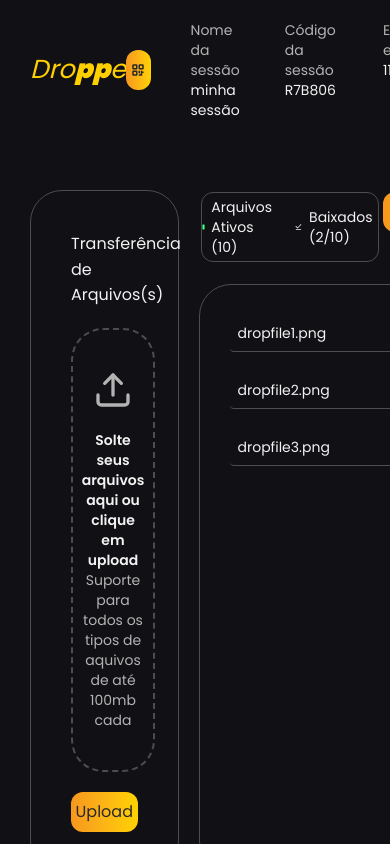
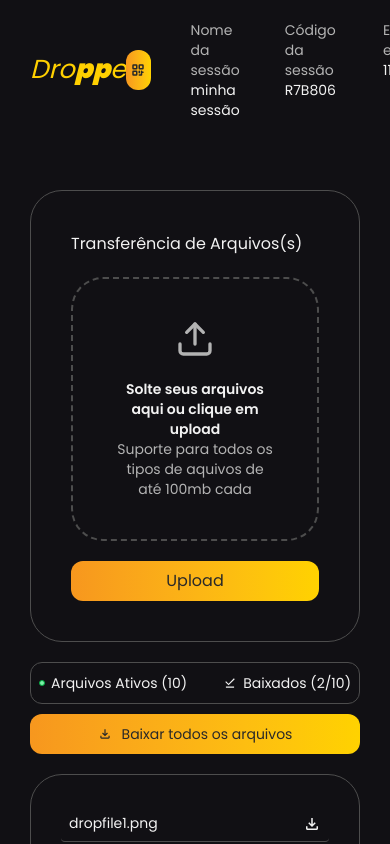
Before and after one commit to GuilhermeB-Braga/droppe, a Next.js app: page /session/1 in a window 390 px wide. Shown: the top 844 px of the page. Built offline with nearby package versions, Linux system fonts and the light colour scheme.

Commit message:
Improving responsiveness in Session Page 1.0

```diff
--- a/app/session/[sessionId]/page.tsx
+++ b/app/session/[sessionId]/page.tsx
@@ -13,7 +13,7 @@ export default async function SessionPage({ params }: SessionPageProps) {
     <div>
       <Header />
 
-      <main className="flex min-h-[76vh] p-7.5 gap-5">
+      <main className="flex flex-col md:flex-row min-h-[76vh] p-7.5 gap-5">
         <UploadForm/>
         <FilesContainer/>
       </main>
--- a/components/FilesControls/index.tsx
+++ b/components/FilesControls/index.tsx
@@ -1,5 +1,4 @@
 "use client";
-import { IoCloudDoneOutline } from "react-icons/io5";
 import {
   MdOutlineFileDownload,
   MdOutlineFileDownloadDone,
@@ -8,11 +7,11 @@ import Button from "../Button";
 
 export default function FilesControls() {
   return (
-    <div className="flex h-fit p-0.5 rounded-xl gap-1">
+    <div className="flex flex-col md:flex-row h-fit md:p-0.5 rounded-xl gap-2.5">
       <div
         className={`
           flex items-center justify-around gap-5 transition-all duration-500
-          py-1 text-sm  rounded-xl border border-border-custom flex-1
+          py-2.5 md:py-1 text-sm  rounded-xl border border-border-custom flex-1
           `}
       >
         <div className="flex items-center gap-1.5">
--- a/components/Forms/CreateSectionForm/index.tsx
+++ b/components/Forms/CreateSectionForm/index.tsx
@@ -33,13 +33,13 @@ export default function CreateSectionForm() {
   return (
     <form method="GET" onSubmit={handleSubmit(onSubmit)}>
       <LabelContainer htmlFor="name" label="Iniciar uma nova sessão">
-        <div className="grid grid-cols-3 gap-5">
+        <div className="grid md:grid-cols-3 gap-5">
           <Input
             {...register("name")}
             name="name"
             type="text"
             radius="12"
-            otherStyles={`col-span-2`}
+            otherStyles={`md:col-span-2`}
             placeholder="Defina o nome da sessão"
             error={errors.name ? true : false}
           />
--- a/components/Forms/UploadForm/index.tsx
+++ b/components/Forms/UploadForm/index.tsx
@@ -5,7 +5,8 @@ export default function UploadForm() {
   return (
     <form
       action=""
-      className="flex flex-col gap-5 border border-border-custom rounded-custom p-10 w-[45%]"
+      className="
+      flex flex-col gap-5 border border-border-custom rounded-custom p-10 md:w-[45%]"
     >
       <h2>Transferência de Arquivos(s)</h2>
 
--- a/components/SVGComponent/index.tsx
+++ b/components/SVGComponent/index.tsx
@@ -1,7 +1,7 @@
 import { SVGProps } from "react";
 const SVGComponent = (props: SVGProps<SVGSVGElement>) => (
   <svg
-    className="animated"
+    className="animated size-fit"
     id="freepik_stories-file-bundle"
     xmlns="http://www.w3.org/2000/svg"
     xmlnsXlink="http://www.w3.org/1999/xlink"
```
